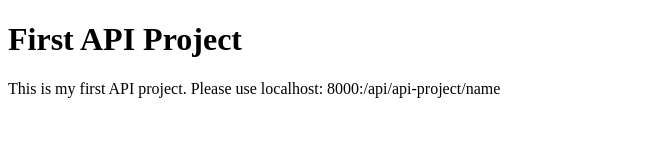
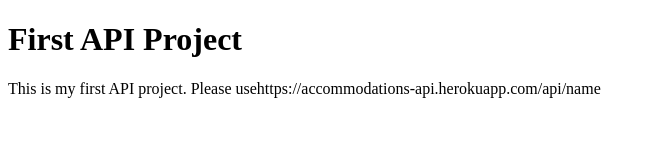
Before and after one commit to LadyNazlia/classroom-accommodations-api, a website: page index.html in a window 1280 px wide. Shown: the whole page, without its empty margins (0-655 px from the left). Drawn offline with Linux system fonts and the light colour scheme.

Commit message:
changed html

```diff
--- a/index.html
+++ b/index.html
@@ -8,7 +8,7 @@
 </head>
 <body>
     <h1>First API Project</h1>
-    <p>This is my first API project. Please use localhost: 8000:/api/api-project/name</p>
+    <p>This is my first API project. Please usehttps://accommodations-api.herokuapp.com/api/name</p>
 
 </body>
 </html>
```
